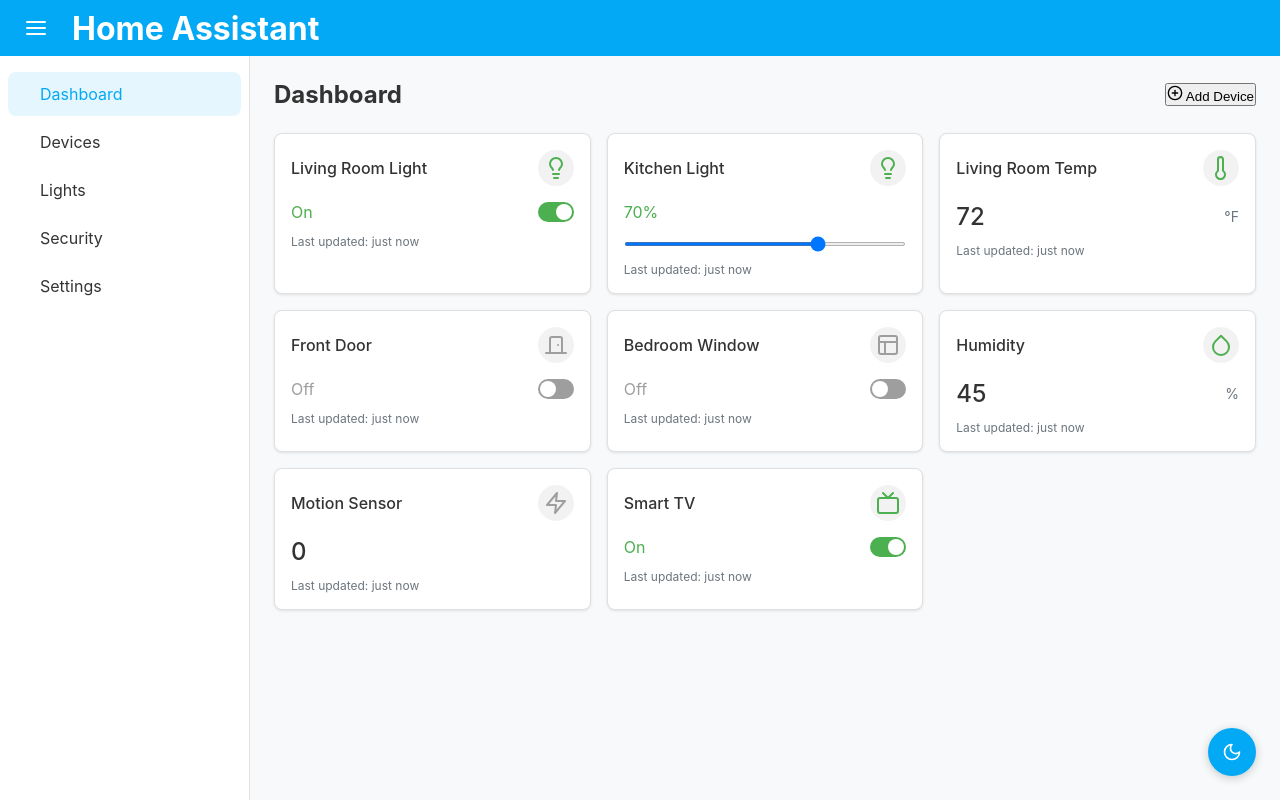
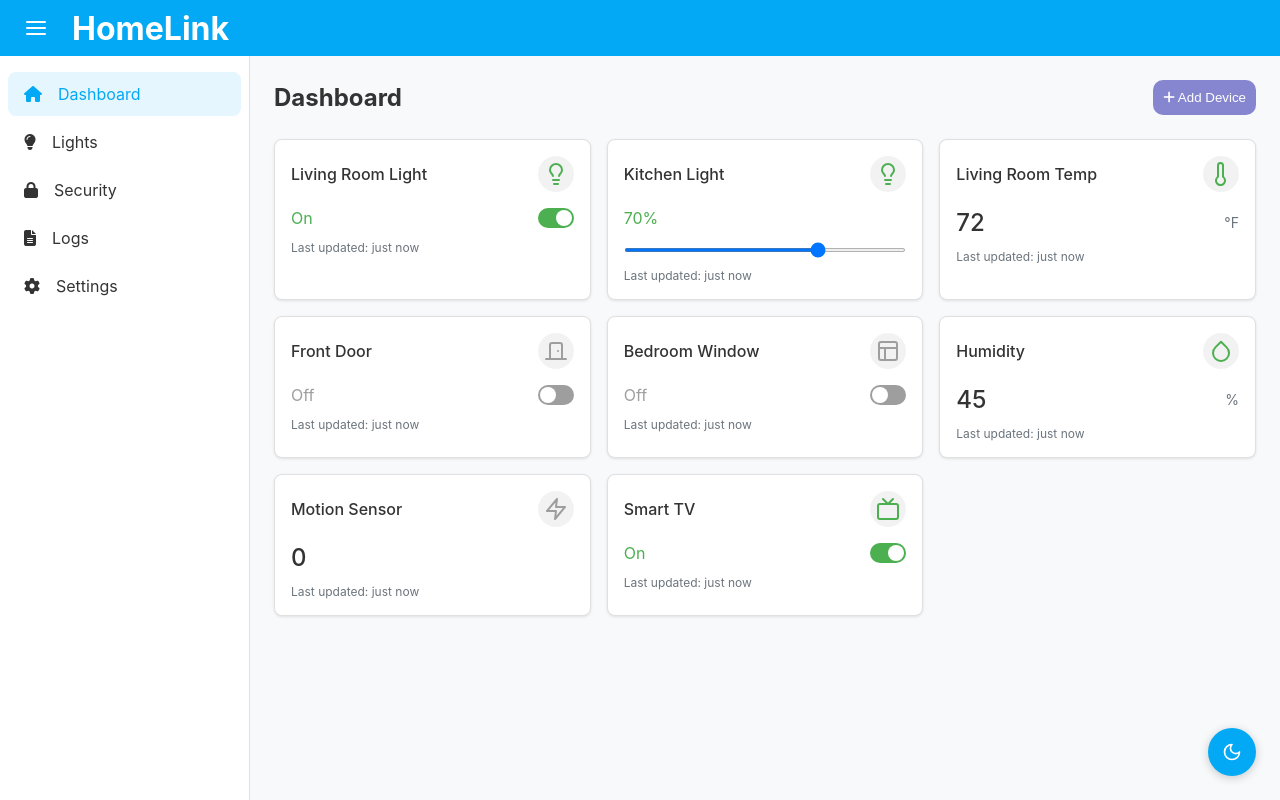
Before and after one commit to oOmyLoveOo/oOmyLoveOo.github.io, a plain HTML site: page public/Dashboard/dashboard.html in a window 1280 px wide. Drawn offline with Linux system fonts and the light colour scheme; a script that the page names is missing.

Commit message:
Dashboard

```diff
--- a/public/Dashboard/dashboard.html
+++ b/public/Dashboard/dashboard.html
@@ -3,23 +3,10 @@
   <head>
     <meta charset="UTF-8" />
     <meta name="viewport" content="width=device-width, initial-scale=1.0" />
-    <title>Home Assistant Clone</title>
-    <meta name="description" content="Home Assistant Clone - Smart Home Dashboard" />
-    <meta name="author" content="Lovable" />
-
-    <meta property="og:title" content="Home Assistant Clone" />
-    <meta property="og:description" content="Smart Home Dashboard" />
-    <meta property="og:type" content="website" />
-    <meta property="og:image" content="https://lovable.dev/opengraph-image-p98pqg.png" />
-
-    <meta name="twitter:card" content="summary_large_image" />
-    <meta name="twitter:site" content="@lovable_dev" />
-    <meta name="twitter:image" content="https://lovable.dev/opengraph-image-p98pqg.png" />
-
+    <title>HomeLink</title>
+    <link rel="stylesheet" href="https://cdnjs.cloudflare.com/ajax/libs/font-awesome/6.5.0/css/all.min.css">
     <!-- CSS -->
     <link rel="stylesheet" href="style.css">
-    <!-- IMPORTANT: DO NOT REMOVE THIS SCRIPT TAG OR THIS VERY COMMENT! -->
-    <script src="https://cdn.gpteng.co/gptengineer.js" type="module"></script>
   </head>
 
   <body>
@@ -32,7 +19,7 @@
             <line x1="3" y1="18" x2="21" y2="18"></line>
           </svg>
         </button>
-        <h1>Home Assistant</h1>
+        <h1>HomeLink</h1>
       </header>
 
       <div class="main-container">
@@ -40,34 +27,35 @@
           <nav class="nav-links">
             <a href="#" class="nav-link active">
               <span class="icon">
-
+                  <i class="fa-solid fa-house"></i>
               </span>
               <span>Dashboard</span>
-            </a>
-            <a href="#" class="nav-link">
-              <span class="icon">
-
-              </span>
-              <span>Devices</span>
             </a>
 
             <a href="#" class="nav-link">
               <span class="icon">
-
+                <i class="fa-solid fa-lightbulb"></i>
               </span>
               <span>Lights</span>
             </a>
 
             <a href="#" class="nav-link">
               <span class="icon">
-
+                <i class="fa-solid fa-lock"></i>
               </span>
               <span>Security</span>
             </a>
 
+             <a href="#" class="nav-link">
+              <span class="icon">
+                <i class="fa-solid fa-file-lines"></i>
+              </span>
+              <span>Logs</span>
+            </a>
+
             <a href="#" class="nav-link">
               <span class="icon">
-
+                 <i class="fa-solid fa-gear"></i>
               </span>
               <span>Settings</span>
             </a>
@@ -78,11 +66,7 @@
           <div class="dashboard-header">
             <h2>Dashboard</h2>
              <button id="add-device-btn" class="add-device-btn">
-              <svg xmlns="http://www.w3.org/2000/svg" width="16" height="16" viewBox="0 0 24 24" fill="none" stroke="currentColor" stroke-width="2" stroke-linecap="round" stroke-linejoin="round">
-                <circle cx="12" cy="12" r="10"></circle>
-                <line x1="12" y1="8" x2="12" y2="16"></line>
-                <line x1="8" y1="12" x2="16" y2="12"></line>
-              </svg>
+              <i class="fa-solid fa-plus"></i>
               Add Device
             </button>
           </div>
--- a/public/Dashboard/style.css
+++ b/public/Dashboard/style.css
@@ -408,6 +408,15 @@
     display: none;
   }
 
+  .add-device-btn{
+    background: rgb(133, 133, 208);
+    cursor: pointer;
+    padding: 10px;
+    border-radius: 10px;
+    border: none;
+    color: white;
+  }
+
   /* Responsive Styles */
   @media (max-width: 768px) {
     .sidebar {
```
Also changed, not shown: public/Dashboard/main.js (line endings or trailing spaces), public/Lights/bulb.html (renamed from public/Lights/index.html), public/login.html (renamed from public/index.html).
